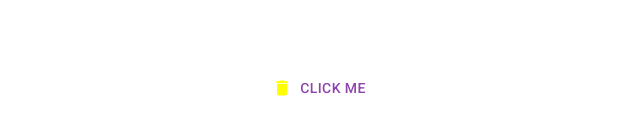
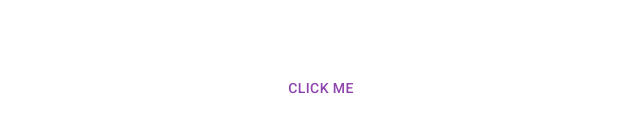
Before and after one commit to coderoadpl/frontend--material-ui--task-17, a React (Create React App) app: page / in a window 1280 px wide. Shown: the part 312-446 px from the top of the page, without its empty margins (319-959 px from the left). Built offline with nearby package versions, Linux system fonts and the light colour scheme.

Commit message:
Box and sx prop

```diff
--- a/src/App.js
+++ b/src/App.js
@@ -1,12 +1,13 @@
 import React from 'react'
 
-import CustomButton from './components/CustomButton'
+import SystemButton from './components/SystemButton'
 
 export const App = () => {
   return (
     <div>
 
-      <CustomButton
+      <SystemButton
+        className={'CUSTOM'}
         iconColor={'yellow'}
         rippleColor={'green'}
       />
--- /dev/null
+++ b/src/components/SystemButton/SystemButton.js
@@ -0,0 +1,43 @@
+import React from 'react'
+import PropTypes from 'prop-types'
+
+import { Box, Button } from '@mui/material'
+
+export const SystemButton = (props) => {
+  const {
+    className,
+    iconColor,
+    rippleColor,
+    ...otherProps
+  } = props
+
+  return (
+    <Box
+      className={className}
+      sx={{
+        width: '100vw',
+        height: '100vh',
+        display: 'flex',
+        justifyContent: 'center',
+        alignItems: 'center'
+      }}
+      {...otherProps}
+    >
+      <Button
+        sx={{
+          width: 400
+        }}
+      >
+        CLICK ME
+      </Button>
+    </Box>
+  )
+}
+
+SystemButton.propTypes = {
+  className: PropTypes.string,
+  iconColor: PropTypes.string,
+  rippleColor: PropTypes.string
+}
+
+export default SystemButton
--- /dev/null
+++ b/src/components/SystemButton/index.js
@@ -0,0 +1,2 @@
+export * from './SystemButton'
+export { default } from './SystemButton'
```
